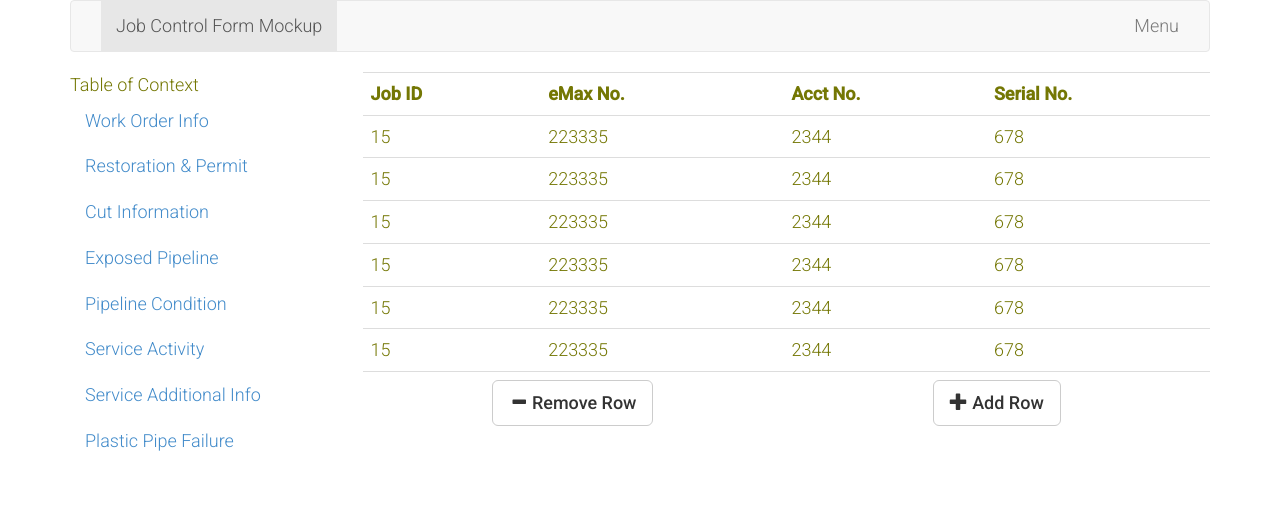
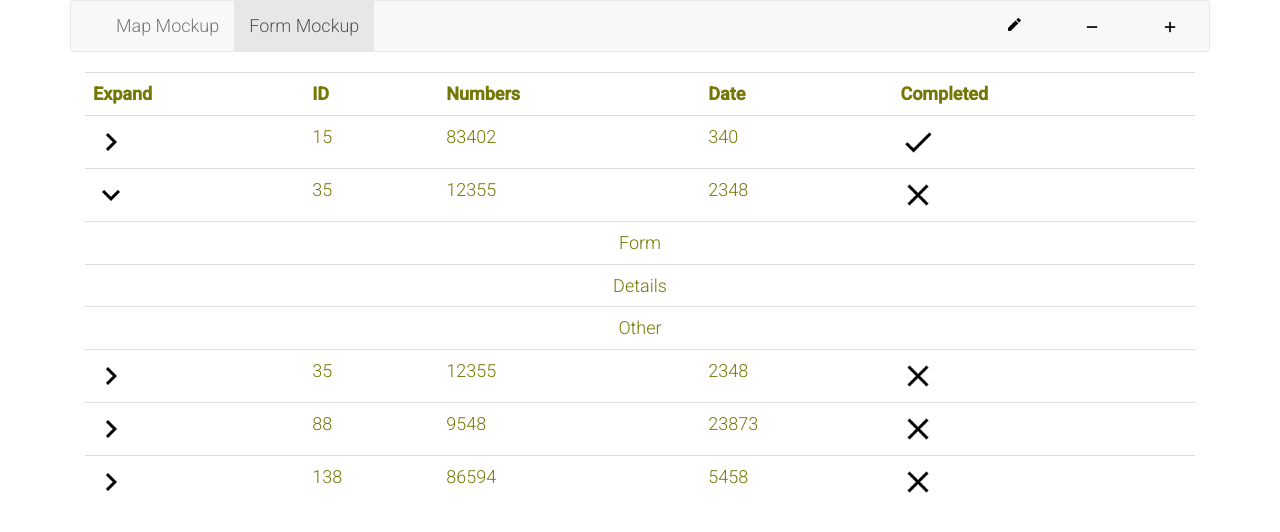
Before and after one commit to MartianKnight/de_mobileapp, a plain HTML site: page jcfHeaderTable.html in a window 1280 px wide. Drawn offline with nearby package versions, Linux system fonts and the light colour scheme.

Commit message:
Generic column labels

```diff
--- a/jcfHeaderTable.html
+++ b/jcfHeaderTable.html
@@ -34,7 +34,12 @@
            <!-- Collect the nav links, forms, and other content for toggling -->
           <div class="collapse navbar-collapse" id="bs-example-navbar-collapse-1">
             <ul class="nav navbar-nav">
-              <li class="active"><a href="#"> Job Control Form Mockup <span class="sr-only">(current)</span></a></li>
+              <li>
+                <a href="#">
+                  Map Mockup
+                </a>
+              </li>
+              <li class="active"><a href="#"> Form Mockup <span class="sr-only">(current)</span></a></li>
               <!-- <li><a href="#">Link</a></li> -->
             </ul>
             <!-- <form class="navbar-form navbar-left" role="search">
@@ -44,18 +49,36 @@
               <button type="submit" class="btn btn-default">Submit</button>
             </form> -->
             <ul class="nav navbar-nav navbar-right">
-              <li><a href="#">Menu</a></li>
+              <li>
+                <a href="#">
+                  <img width="18" height="18" src="images/border-color.png" alt="" />
+                </a>
+              </li>
+              <li>
+              <a href="#"></a>
+              </li>
+              <li>
+                <a href="#">
+                  <img width="18" height="18" src="images/minus.png" alt="" />
+                </a>
+              </li>
+              <li>
+              <a href="#"></a>
+              </li>
+              <li>
+                <a href="#">
+                  <img width="18" height="18" src="images/plus.png" alt="" />
+                </a>
+              </li>
             </ul>
+
           </div><!-- /.navbar-collapse -->
         </div><!-- /.container-fluid -->
       </nav>
 
-      <div class="row">
-        <!-- Nav Pills -->
+      <!-- <div class="row">
         <div class="col-xs-3">
           <ul class="nav nav-list" style="height:400px;">
-            <!-- Redo with height of 44px -->
-            <!-- Need to make this have a max height and scroll seperate from info on the right -->
             <li class="nav-header">Table of Context</li>
             <li class="active"><a href="#">Work Order Info</a></li>
             <li><a href="#">Restoration & Permit</a></li>
@@ -66,74 +89,95 @@
             <li><a href="#">Service Additional Info</a></li>
             <li><a href="#">Plastic Pipe Failure</a></li>
 
-            <!-- <li><a href="#">Pipe Condition</a></li>
-            <li><a href="#">Internal Corrosion</a></li>
-            <li><a href="#">Pipe Line Located</a></li>
-            <li><a href="#">Coating Type</a></li>
-            <li><a href="#">Condition of Coating</a></li>
-            <li><a href="#">Cathodic Protection Indication</a></li>
-            <li><a href="#">Reportable Leaks</a></li>
-            <li><a href="#">General Location</a></li>
-            <li><a href="#">Detail Location</a></li> -->
           </ul>
-        </div><!-- /.row -->
+        </div>-->
 
         <!-- Table ***Visable by default. Hidden on click-->
-        <div class="col-xs-9">
+        <div class="col-xs-12">
           <table class="table" id="jcfTable">
             <tr>
-              <th>Job ID</th>
-              <th>eMax No.</th>
-              <th>Acct No.</th>
-              <th>Serial No.</th>
+              <th>Expand</th>
+              <th>ID</th>
+              <th>Numbers</th>
+              <th>Date</th>
+              <th>Completed</th>
             </tr>
             <tr>
+              <td>
+                <img  width="36" height="36" src="images/chevron-right.png" alt="" />
+              </td>
               <td>15</td>
-              <td>223335</td>
-              <td>2344</td>
-              <td>678</td>
+              <td>83402</td>
+              <td>340</td>
+              <td>
+                <img  width="36" height="36" src="images/check.png" alt="" />
+              </td>
+
+            </tr>
+
+            <tr>
+              <td>
+                <img  width="36" height="36" src="images/chevron-down.png" alt="" />
+              </td>
+              <td>35</td>
+              <td>12355</td>
+              <td>2348</td>
+              <td>
+                <img  width="36" height="36" src="images/close.png" alt="" />
+              </td>
+
             </tr>
             <tr>
-              <td>15</td>
-              <td>223335</td>
-              <td>2344</td>
-              <td>678</td>
+              <td class="text-center" colspan="5">
+                Form
+              </td>
             </tr>
             <tr>
-              <td>15</td>
-              <td>223335</td>
-              <td>2344</td>
-              <td>678</td>
+              <td class="text-center" colspan="5">
+                Details
+              </td>
             </tr>
             <tr>
-              <td>15</td>
-              <td>223335</td>
-              <td>2344</td>
-              <td>678</td>
+              <td class="text-center" colspan="5">
+                Other
+              </td>
+            </tr>
+
+            <tr>
+              <td>
+                <img  width="36" height="36" src="images/chevron-right.png" alt="" />
+              </td>
+              <td>35</td>
+              <td>12355</td>
+              <td>2348</td>
+              <td>
+                <img  width="36" height="36" src="images/close.png" alt="" />
+              </td>
+
             </tr>
             <tr>
-              <td>15</td>
-              <td>223335</td>
-              <td>2344</td>
-              <td>678</td>
+              <td>
+                <img  width="36" height="36" src="images/chevron-right.png" alt="" />
+              </td>
+              <td>88</td>
+              <td>9548</td>
+              <td>23873</td>
+              <td>
+                <img  width="36" height="36" src="images/close.png" alt="" />
+              </td>
+
             </tr>
             <tr>
-              <td>15</td>
-              <td>223335</td>
-              <td>2344</td>
-              <td>678</td>
-            </tr>
-            <tr>
-              <td class="text-center" colspan="2">
-                <button type="button" class="btn btn-default btn-lg">
-                  <span class="glyphicon glyphicon-minus"></span> Remove Row
-                </button>
+              <td>
+                <img  width="36" height="36" src="images/chevron-right.png" alt="" />
               </td>
-              <td class="text-center" colspan="2">
-                <button type="button" class="btn btn-default btn-lg">
-                  <span class="glyphicon glyphicon-plus"></span> Add Row
-                </button>
+              <td>138</td>
+              <td>86594</td>
+              <td>5458</td>
+              <td>
+                <img  width="36" height="36" src="images/close.png" alt="" />
               </td>
+
             </tr>
           </table>
         </div>
```
